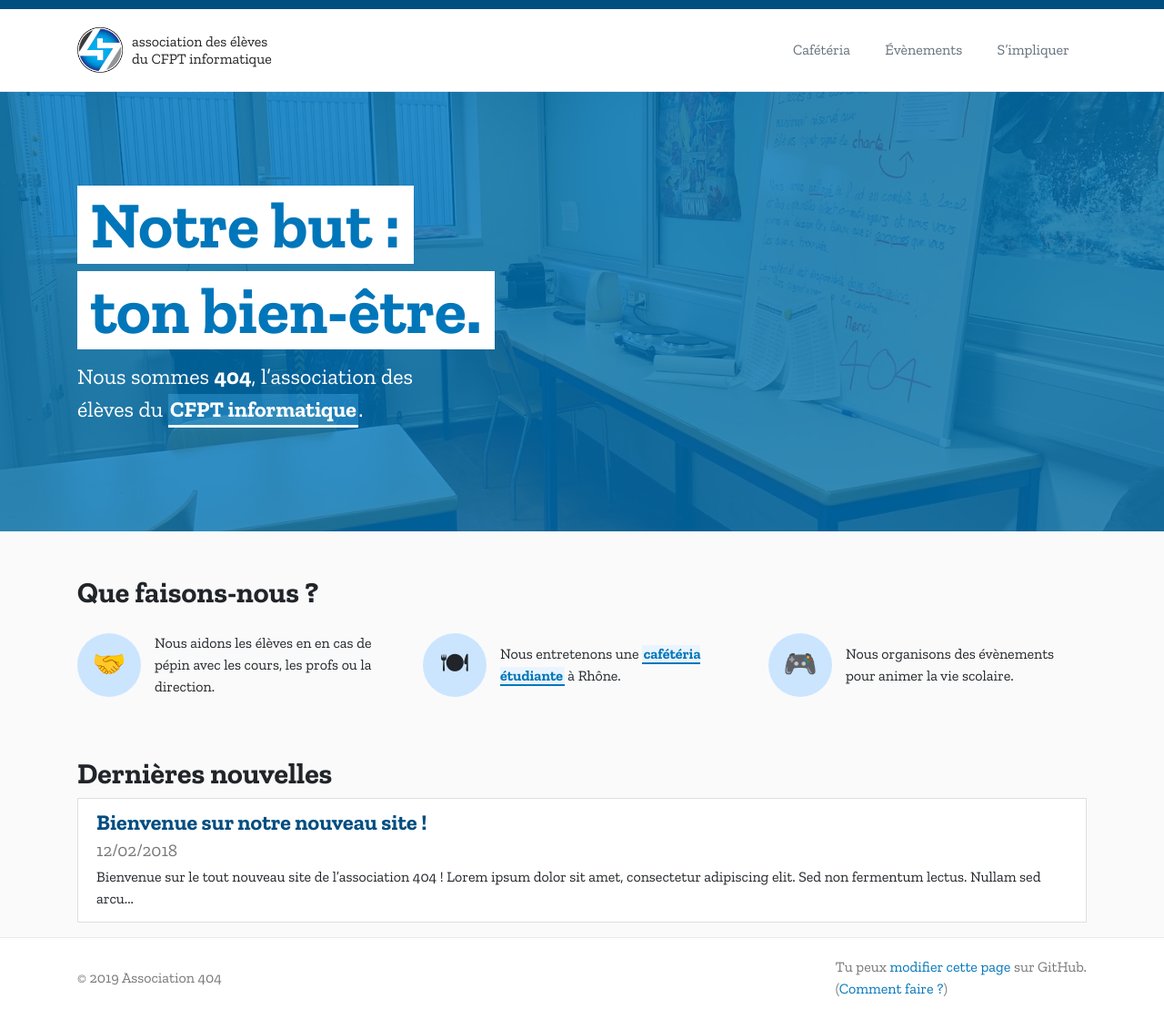
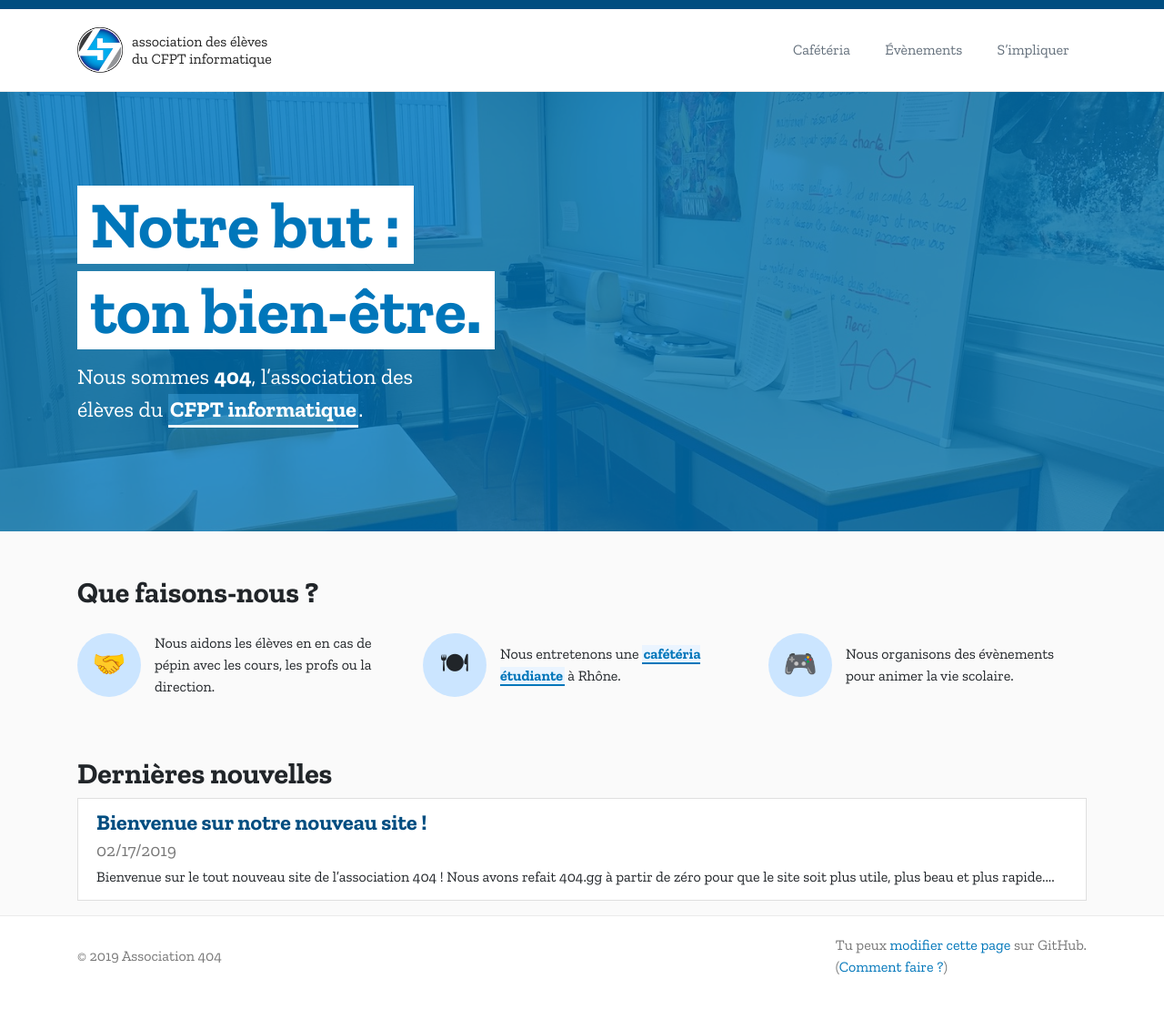
Before and after one commit to animsai/404-demo, a Jekyll site: the page built from index.html, in a window 1280 px wide. Shown: the whole page at 91% size. Built offline with Jekyll 4.4.1, drawn with Linux system fonts in a browser that asks for light colours; after the commit the page ends 1085 px from its top, so only the background shows below that; some of the changed lines change nothing that is shown.

Commit message:
Update first article

```diff
--- a/_config.yml
+++ b/_config.yml
@@ -1,5 +1,4 @@
 title: Association 404
-email: your-email@example.com
 description: Association des élèves du CFPT informatique
 baseurl: "/"
 url: "https://404.gg"
--- a/_posts/2018-12-02-bienvenue-sur-notre-nouveau-site.md
+++ /dev/null
@@ -1,18 +0,0 @@
----
-layout: post
-title: "Bienvenue sur notre nouveau site !"
-date: 2018-12-02 11:21:00 +0100
-categories: blog
----
-
-Bienvenue sur le tout nouveau site de l’association 404 !
-
-Lorem ipsum dolor sit amet, consectetur adipiscing elit. Sed non fermentum lectus. Nullam sed arcu ultricies, sollicitudin nulla in, facilisis augue. Nunc sed molestie nulla, in semper odio. Phasellus ut sem id est interdum vulputate id eu nisi. Cras at velit quis risus laoreet lobortis. Nulla faucibus vel justo et laoreet. Nullam ut sagittis augue. Sed a iaculis ante, vel vulputate tellus.
-
-Aenean vitae massa ligula. Morbi auctor et enim ac porttitor. Vestibulum aliquam eleifend suscipit. Morbi at est nunc. Sed id vehicula neque. In convallis imperdiet convallis. Proin id elit felis. Nunc pharetra est quis nunc sollicitudin, quis fermentum libero aliquet. Donec venenatis iaculis mauris, lobortis semper nisl ultricies ac. Fusce id nunc et nunc commodo sodales. Mauris viverra vitae lorem ut gravida. Donec mauris arcu, consequat a nisl sed, lobortis viverra justo. Donec at ipsum vitae quam consectetur mattis.
-
-Duis efficitur quam nec nunc posuere, ac molestie enim maximus. Fusce neque sem, pretium sed dolor sed, lacinia ornare diam. Nam mattis blandit odio vitae scelerisque. Morbi eu lacinia urna. Suspendisse interdum ex et dolor semper, sed feugiat turpis lacinia. Donec et neque ullamcorper, feugiat nunc in, porta ipsum. Suspendisse volutpat dui id ante molestie, eu blandit libero blandit. Praesent faucibus eget est nec elementum. Quisque at aliquet ante, vel vestibulum lectus. Ut porta mi quis efficitur volutpat. Pellentesque laoreet lacus arcu, a laoreet nunc fermentum eget. Aliquam pretium lorem sed fringilla ultrices. Vestibulum eget dui interdum, luctus lectus eget, rhoncus sapien. Vestibulum ut scelerisque enim, sed sollicitudin augue.
-
-Aliquam congue eu nisi in commodo. In et est ac ex blandit tristique. Vestibulum nec enim consectetur, pretium massa eget, blandit mauris. Sed sit amet ligula vel neque auctor congue. Nullam commodo ex eu eros bibendum, non condimentum ligula laoreet. Donec tincidunt libero orci, et laoreet magna mollis dapibus. Nullam laoreet cursus ante sed vestibulum. Vestibulum vel pulvinar risus, id mollis dui. Proin et vehicula mauris.
-
-Donec et ultricies nisi. In varius, nibh eget aliquet lobortis, nisi lectus congue massa, non vestibulum erat mauris nec odio. Nullam et interdum enim. In pulvinar massa in commodo tempor. Curabitur non ullamcorper purus. Pellentesque habitant morbi tristique senectus et netus et malesuada fames ac turpis egestas. Aliquam erat volutpat.
--- /dev/null
+++ b/_posts/2019-02-17-bienvenue-sur-notre-nouveau-site.md
@@ -0,0 +1,16 @@
+---
+layout: post
+title: "Bienvenue sur notre nouveau site !"
+date: 2019-02-17 19:07:43 +0100
+categories: blog
+---
+
+**Bienvenue sur le tout nouveau site de l’association 404 !**
+
+Nous avons refait [404.gg](https://404.gg) à partir de zéro pour que le site soit plus utile, plus beau et plus rapide.
+
+![La nouvelle page d’accueil du site]({{ '/assets/posts-attachements/2019-02-17-homepage.png' }}){: .img-fluid .img-thumbnail }
+
+Autre nouveauté de taille : le site est désormais hébergé sur [GitHub Pages](https://pages.github.com), ce qui fait du site un site participatif : tu peux proposer des modifications des pages et contribuer à son amélioration. Toutes les informations sur la marche à suivre sont disponibles dans la nouvelle page [S’impliquer]({{ '/s-impliquer' | relative_url }}).
+
+Nous espérons que tu prendras du plaisir à utiliser ce nouveau site.
--- a/index.html
+++ b/index.html
@@ -61,7 +61,7 @@ layout: base
           {%- endif -%}
         </p>
 
-        <p>{{ post.content | strip_html | truncatewords: 25 }}</p>
+        <p>{{ post.content | strip_html | truncatewords: 30 }}</p>
       </a>
       {%- endfor -%}
     </div>
```
Also changed, not shown: assets/posts-attachements/2019-02-17-homepage.png (added).
